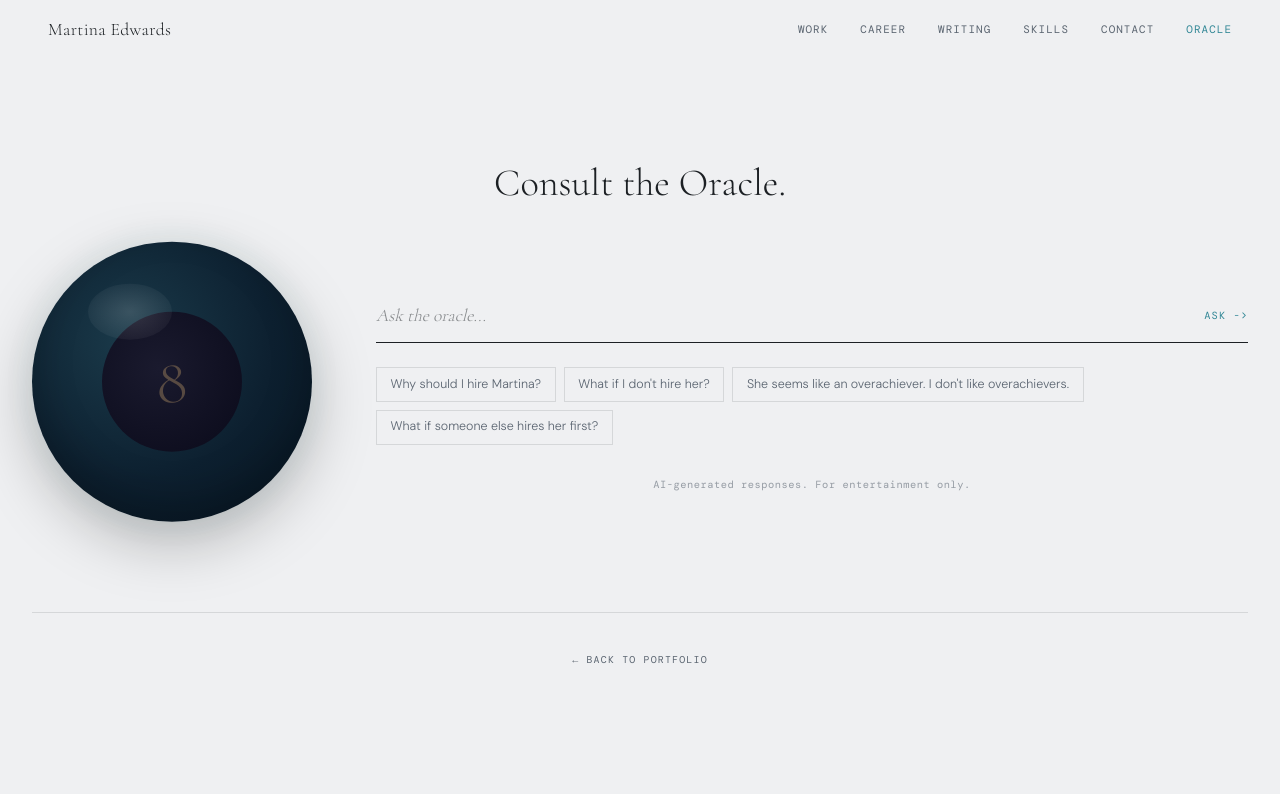
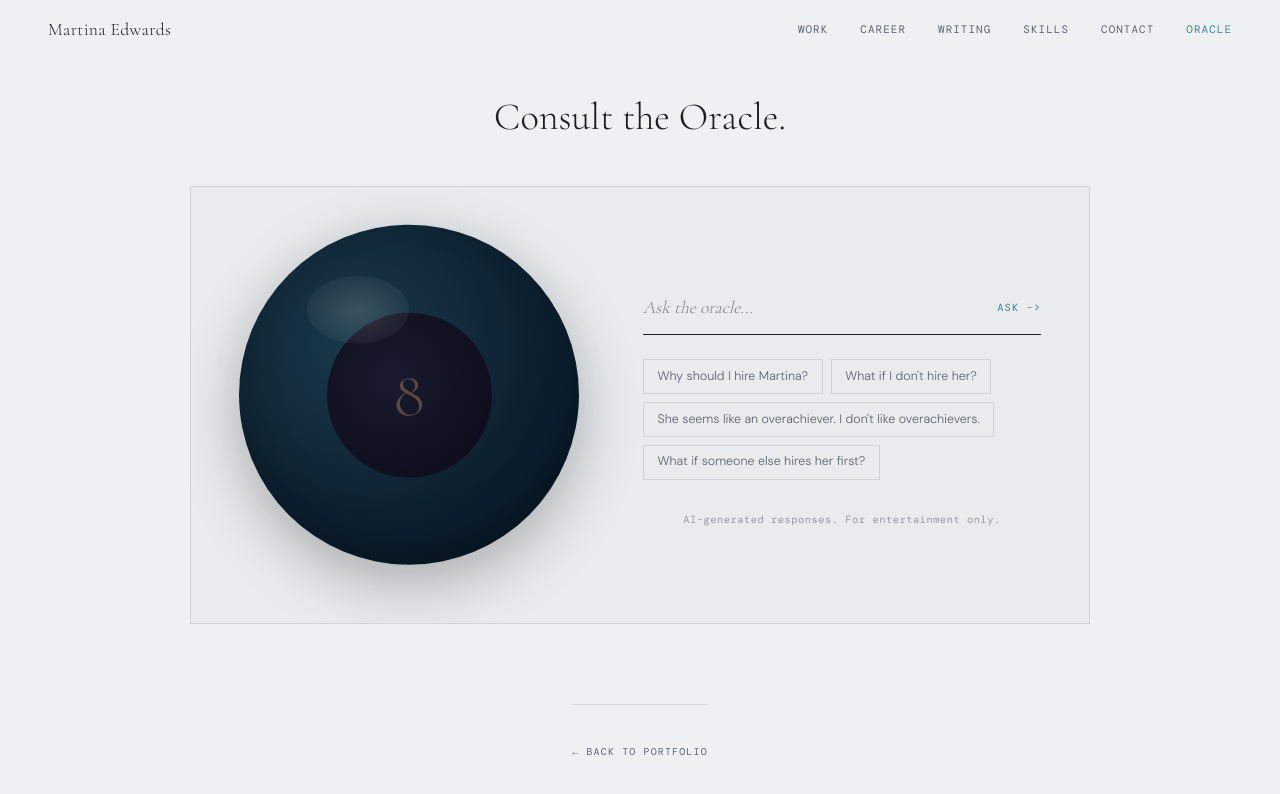
Before and after one commit to fde-shipit/martina-portfolio, a Next.js app: page /oracle in a window 1280 px wide. Shown: the top 794 px of the page. Built offline with nearby package versions, Linux system fonts and the light colour scheme.

Commit message:
fix attempt issue

```diff
--- a/app/globals.css
+++ b/app/globals.css
@@ -181,12 +181,12 @@ body {
 
 @keyframes shake {
   0%, 100% { transform: translateX(0) rotate(0deg); }
-  15% { transform: translateX(-6px) rotate(-4deg); }
-  30% { transform: translateX(6px) rotate(4deg); }
-  45% { transform: translateX(-5px) rotate(-3deg); }
-  60% { transform: translateX(5px) rotate(3deg); }
-  75% { transform: translateX(-3px) rotate(-2deg); }
-  90% { transform: translateX(3px) rotate(2deg); }
+  15% { transform: translateX(-10px) rotate(-6deg); }
+  30% { transform: translateX(10px) rotate(6deg); }
+  45% { transform: translateX(-8px) rotate(-5deg); }
+  60% { transform: translateX(8px) rotate(5deg); }
+  75% { transform: translateX(-5px) rotate(-3deg); }
+  90% { transform: translateX(5px) rotate(3deg); }
 }
 
 .ball-float {
--- a/app/oracle/page.tsx
+++ b/app/oracle/page.tsx
@@ -9,7 +9,7 @@ export const metadata: Metadata = {
 
 export default function OraclePage() {
   return (
-    <main style={{ minHeight: '100vh', display: 'flex', flexDirection: 'column', justifyContent: 'center', padding: '6rem 2rem 4rem' }}>
+    <main style={{ minHeight: '100vh', display: 'flex', flexDirection: 'column', alignItems: 'center', justifyContent: 'center', padding: '6rem 2rem 4rem' }}>
       <div style={{ textAlign: 'center', marginBottom: '3rem' }}>
         <h1
           style={{
@@ -24,7 +24,17 @@ export default function OraclePage() {
         </h1>
       </div>
 
-      <Ball />
+      <div style={{
+        border: '1px solid var(--rule)',
+        padding: '3rem',
+        background: 'rgba(28, 32, 36, 0.02)',
+        width: '100%',
+        maxWidth: '900px',
+        margin: '0 auto',
+        overflow: 'hidden',
+      }}>
+        <Ball />
+      </div>
 
       <div style={{ marginTop: '5rem', borderTop: '1px solid var(--rule)', paddingTop: '2rem', textAlign: 'center' }}>
         <a
--- a/components/Ball.tsx
+++ b/components/Ball.tsx
@@ -140,8 +140,8 @@ export default function Ball() {
       <div
         className={ballClass}
         style={{
-          width: '280px',
-          height: '280px',
+          width: '340px',
+          height: '340px',
           borderRadius: '50%',
           background: 'radial-gradient(ellipse at 35% 35%, #1a3a4a 0%, #0d2030 55%, #061420 100%)',
           boxShadow: (ballState === 'lit' || ballState === 'hired')
@@ -159,8 +159,8 @@ export default function Ball() {
         {/* Inner window */}
         <div
           style={{
-            width: '140px',
-            height: '140px',
+            width: '165px',
+            height: '165px',
             borderRadius: '50%',
             background: 'radial-gradient(ellipse at 40% 40%, #1a1a2e 0%, #0a0a1a 100%)',
             display: 'flex',
@@ -371,19 +371,6 @@ export default function Ball() {
                 {remaining} attempt{remaining === 1 ? '' : 's'} remaining
               </p>
             )}
-            {remaining === 0 && !rateLimited && (
-              <p style={{
-                marginTop: '0.75rem',
-                fontSize: '0.75rem',
-                color: 'var(--rust)',
-                fontFamily: 'var(--font-dm-mono)',
-                textAlign: 'center',
-                fontWeight: 500,
-                letterSpacing: '0.05em',
-              }}>
-                1 attempt remaining
-              </p>
-            )}
           </>
         )}
 
```
